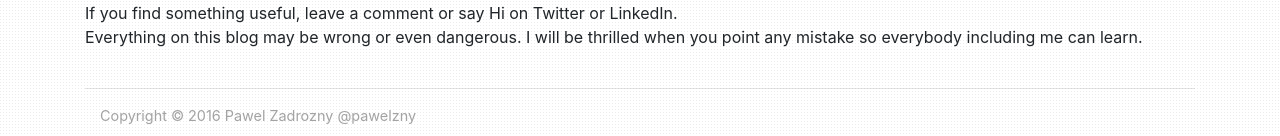
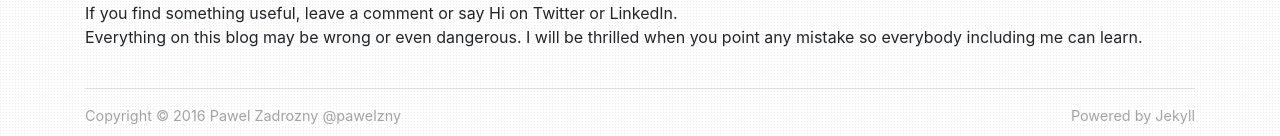
Before and after one commit to pawelzny/pawelzny.github.io, a Jekyll site: the page built from index.html, in a window 1280 px wide. Shown: the part 893-1029 px from the top of the page. Built offline with Jekyll 4.4.1, drawn with Linux system fonts in a browser that asks for light colours; nearby versions of some CDN libraries; the list of posts is cut into pages by our own code.

Commit message:
jekyll ref added to footer and IDE mark for false positive missing file

```diff
--- a/_includes/footer.html
+++ b/_includes/footer.html
@@ -1,6 +1,11 @@
 <footer>
   <hr/>
-  <div class="col">
-    Copyright &copy; 2016 Pawel Zadrozny @pawelzny
+  <div class="row">
+    <div class="col-12 col-sm-8 col-md-6 text-left">
+      Copyright &copy; 2016 Pawel Zadrozny @pawelzny
+    </div>
+    <div class="col-12 col-sm-4 col-md-6 text-left text-sm-right">
+      Powered by Jekyll
+    </div>
   </div>
 </footer>
--- a/_layouts/default.html
+++ b/_layouts/default.html
@@ -90,6 +90,7 @@
   <!-- Bootstrap core CSS -->
   <link href="/assets/css/bootstrap.min.css" rel="stylesheet">
   <!-- Custom CSS -->
+  <!--suppress HtmlUnknownTarget -->
   <link rel="stylesheet" href="/assets/css/main.css">
 
   <!-- Global site tag (gtag.js) - Google Analytics -->
```
